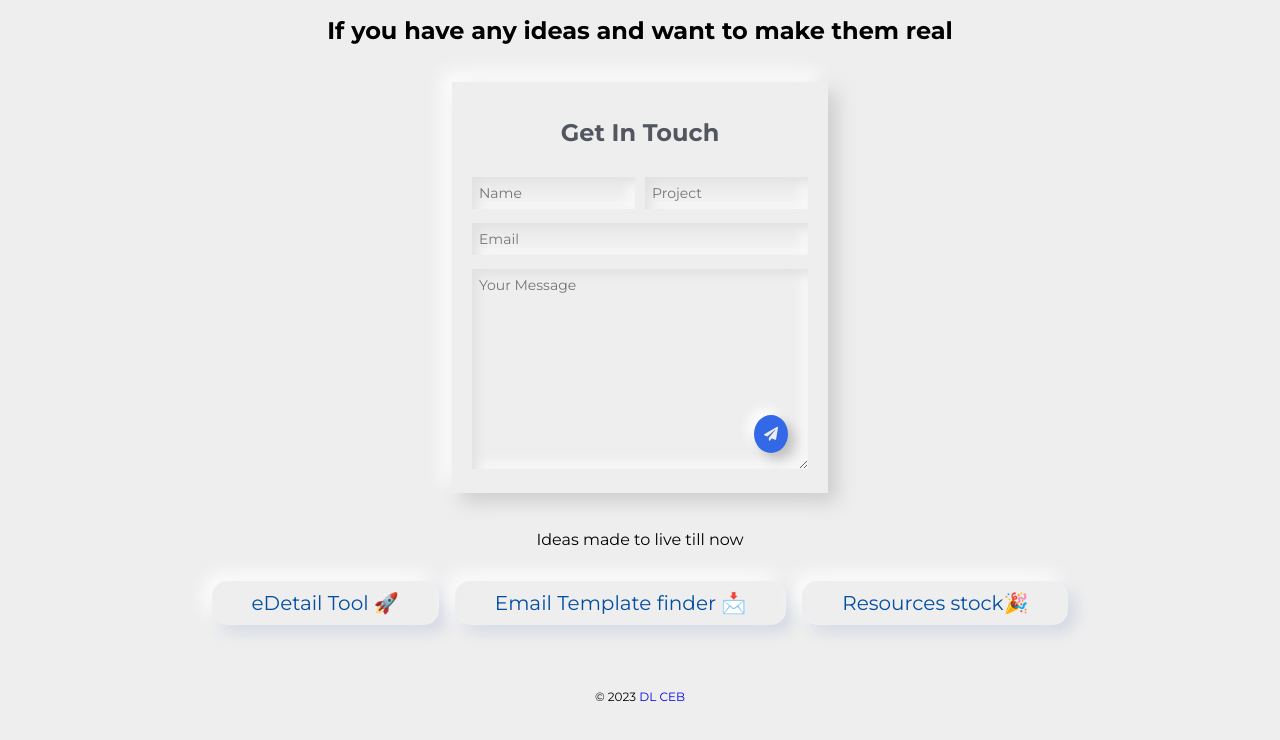
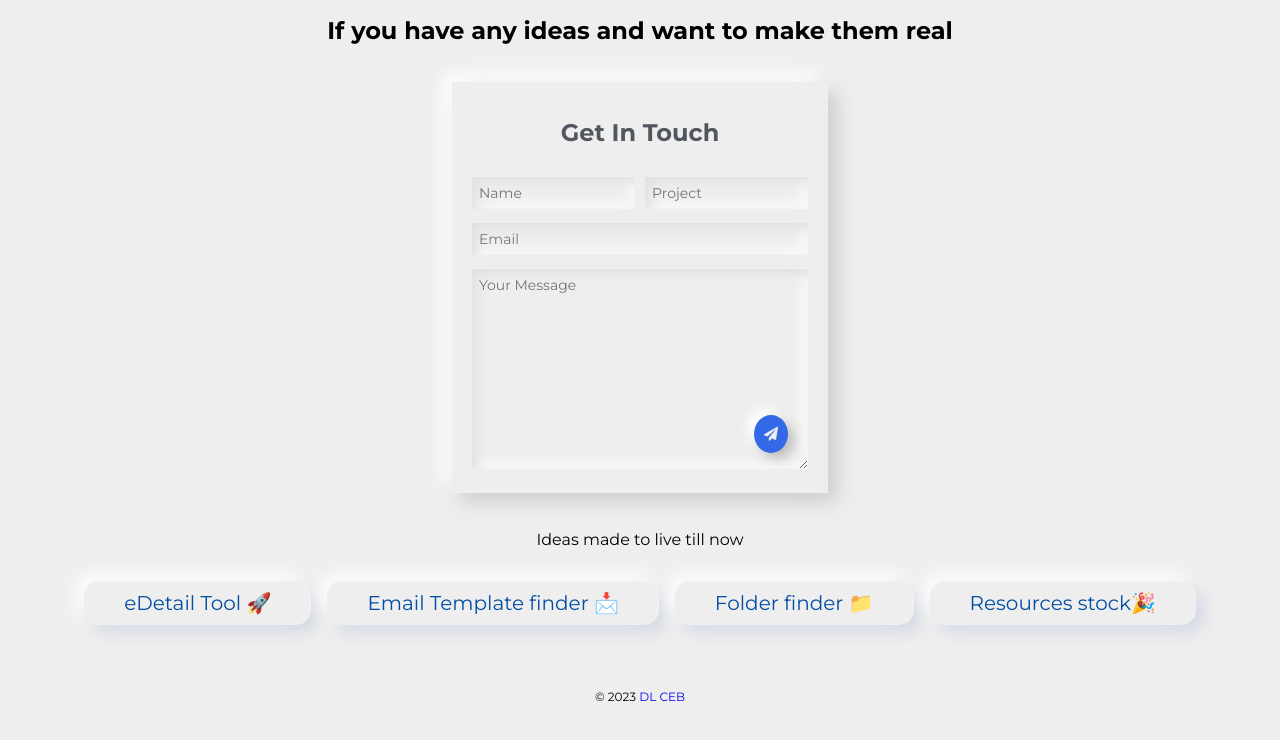
Before and after one commit to DL-CEB/dl-ceb.github.io, a plain HTML site: page index.html in a window 1280 px wide. Drawn offline with Linux system fonts and the light colour scheme.

Commit message:
new project

```diff
--- a/index.html
+++ b/index.html
@@ -42,6 +42,7 @@ ed0677 pink -->
   <div class="projects">
     <a href="https://github.com/n48331/edetail-tool" target="_blank" class="my-5 btn neumorphic-btn">eDetail Tool 🚀</a>
     <a href="https://cebemailfinder.pythonanywhere.com/" target="_blank" class="my-5 btn neumorphic-btn">Email Template finder 📩</a>
+    <a href="https://github.com/n48331/folder_finder" target="_blank" class="my-5 btn neumorphic-btn">Folder finder 📁</a>
     <a href="https://dl-ceb.github.io/resources/" target="_blank" class="my-5 btn neumorphic-btn">Resources stock🎉</a>
   </div>
 </section>
```
